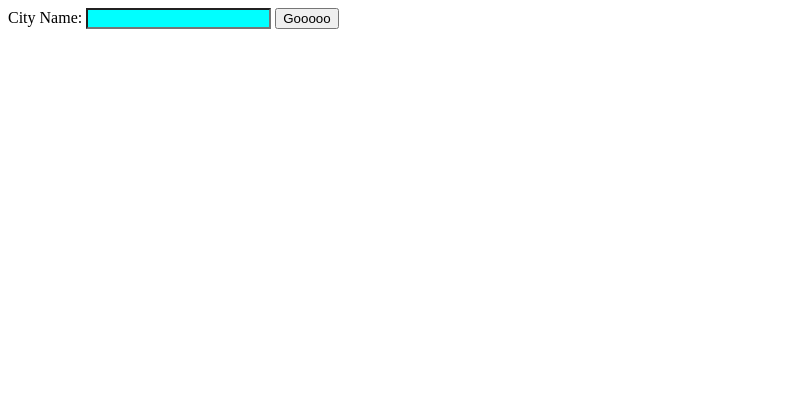
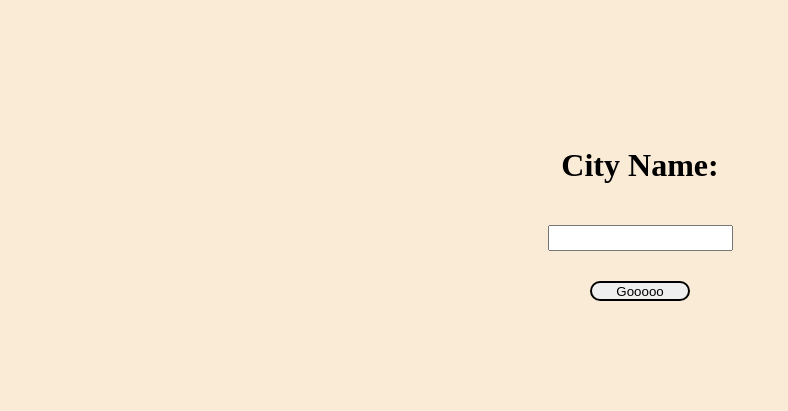
Before and after one commit to Kushdapush/Weather-App, a website: page index.html in a window 1280 px wide. Shown: the whole page, without its empty margins (0-788 px from the left). Drawn offline with Linux system fonts and the light colour scheme.

Commit message:
made some UI changes

```diff
--- a/index.html
+++ b/index.html
@@ -5,12 +5,47 @@
     <meta charset="UTF-8">
     <meta name="viewport" content="width=device-width, initial-scale=1.0">
     <title>My Weather App</title>
+    <style>
+        body {
+            background-color: antiquewhite;
+        }
+
+        form {
+            width: 400px;
+            height: 400px;
+            margin-left: auto;
+            margin-right: auto;
+            display: flex;
+            flex-direction: column;
+            justify-content: center;
+            align-items: center;
+        }
+
+        label {
+            margin: 10px;
+        }
+
+        input {
+            margin: 10px;
+            height: 20px;
+        }
+
+        button {
+            margin-top: 20px;
+            height: 20px;
+            width: 100px;
+            border: 2px, solid;
+            border-radius: 10px;
+        }
+    </style>
 </head>
 
 <body>
     <form action="/" method="POST">
-        <label for="cityInput">City Name: </label>
-        <input style="background-color: aqua;" id="cityInput" type="text" name="cityName">
+        <label for="cityInput">
+            <h1>City Name: </h1>
+        </label>
+        <input id="cityInput" type="text" name="cityName">
         <button type="submit">Gooooo</button>
     </form>
 </body>
```
